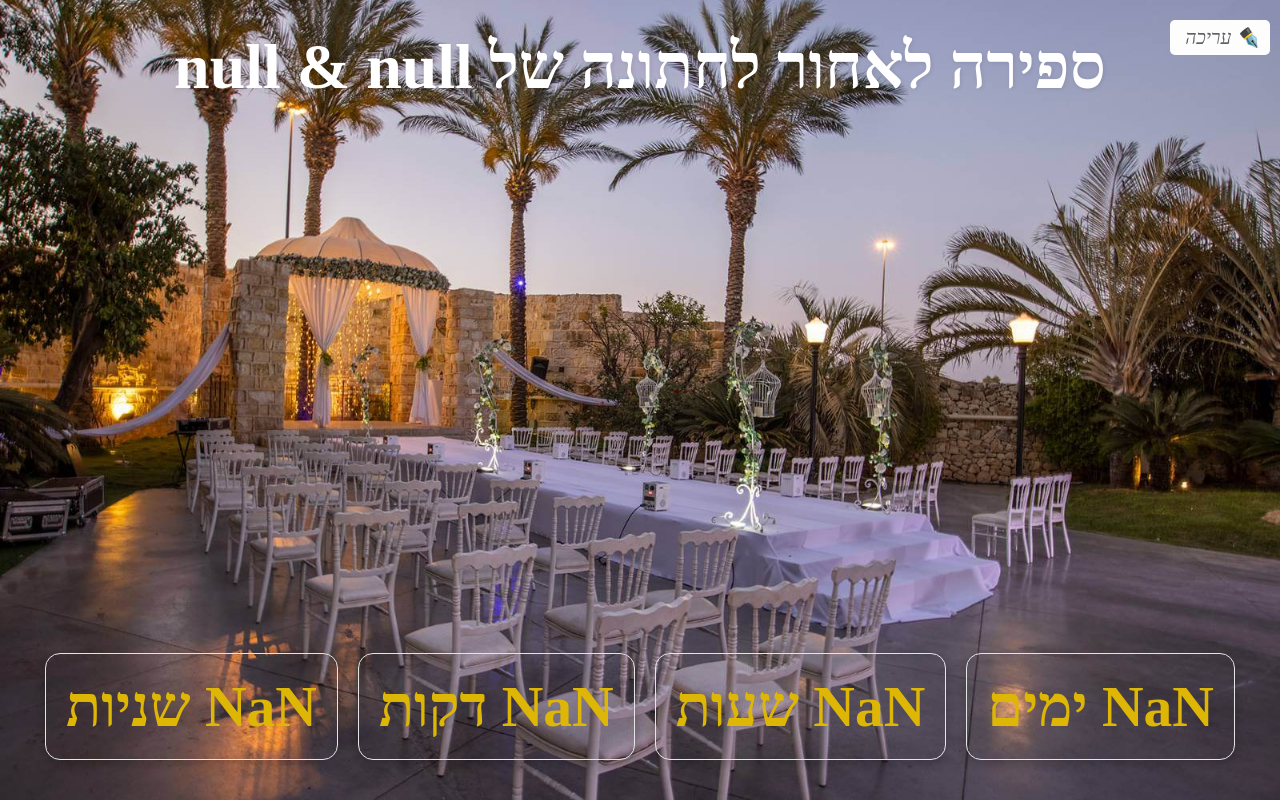
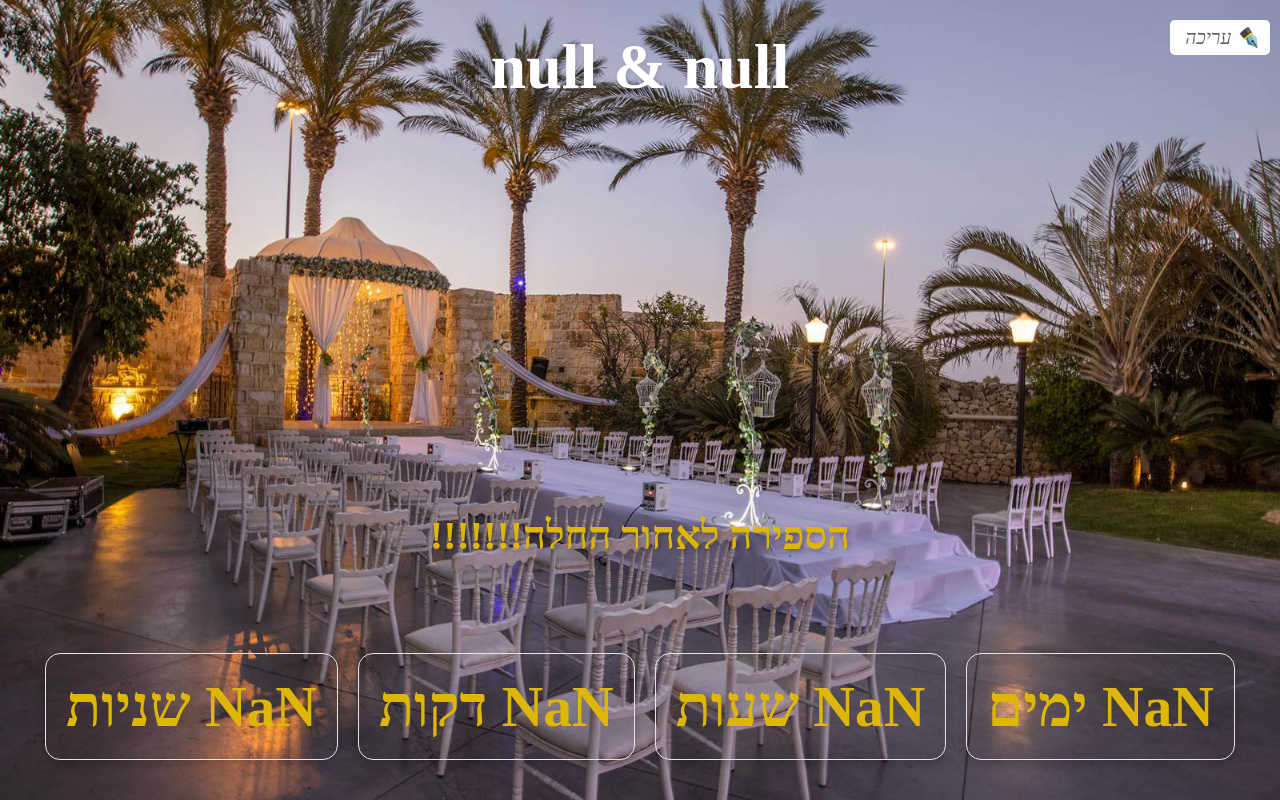
Before and after one commit to RuthSchiff/Countdown, a plain HTML site: page index.html in a window 1280 px wide. Both pictures are taken after a click on the button "התחל ספירה". Drawn offline with Linux system fonts and the light colour scheme.

Commit message:
fix titles

```diff
--- a/index.html
+++ b/index.html
@@ -20,6 +20,20 @@
             display: flex;
             flex-direction: column;
             justify-content: space-between;
+        }
+
+        #titleStarted {
+            font-size: 2.5em;
+            /* גודל הטקסט */
+            /* color: #ddb606; צבע הטקסט */
+            text-shadow: 2px 2px 5px rgba(0, 0, 0, 0.3);
+            /* צל לטקסט */
+            margin-bottom: -22%;
+            /* ריווח מתחת לכותרת */
+            font-weight: bold;
+            /* טקסט מודגש */
+            font-family: 'Fb Bokertov';
+            /* גופן */
         }
 
         h1 {
@@ -49,10 +63,12 @@
             border-radius: 6px;
             border: none;
         }
-        #bgInput{
+
+        #bgInput {
             background-color: #fff;
             color: #ddb606;
         }
+
         input[type="date"],
         input[type="color"] {
             background-color: #fff;
@@ -92,7 +108,7 @@
         .time-card {
             color: inherit;
             border: solid 0.0005px #e5e5e5;
-            background: linear-gradient( #bab2b2,#fffafa,);
+            background: linear-gradient(#bab2b2, #fffafa, );
             /* color: white; */
             padding: 20px;
             border-radius: 15px;
@@ -126,6 +142,8 @@
         #editBtn i {
             margin-left: 5px;
         }
+
+
 
         .complete {
             background-color: #ddb606;
@@ -187,8 +205,11 @@
 
     </div>
 
+
     <div id="titleNames"></div>
+    <h2 id="titleStarted">הספירה לאחור החלה!!!!!!!</h2>
     <div id="countdown"></div>
+
 
     <script>
         const panel = document.getElementById("panel");
@@ -259,7 +280,7 @@
             if (savedBride) document.getElementById("brideName").value = savedBride;
 
             if (savedGroom && savedBride) {
-                titleNames.innerText = `ספירה לאחור לחתונה של ${savedGroom} & ${savedBride}`;
+                titleNames.innerText = `${savedGroom} & ${savedBride}`;
             }
         };
 
@@ -271,7 +292,8 @@
             if (Savedgroom) localStorage.setItem("groomName", Savedgroom);
             if (Savedbride) localStorage.setItem("brideName", Savedbride);
 
-            titleNames.innerText = `ספירה לאחור לחתונה של ${localStorage.getItem("groomName")} & ${localStorage.getItem("brideName")}`;
+
+            titleNames.innerText = `${localStorage.getItem("groomName")} & ${localStorage.getItem("brideName")}`;
 
             const targetDate = new Date(inputDate + "T00:00:00");
 
@@ -293,7 +315,10 @@
                 const m = Math.floor((diff / (1000 * 60)) % 60);
                 const s = Math.floor((diff / 1000) % 60);
 
-                countdownEl.innerHTML = `
+
+                countdownEl.innerHTML =
+                    //   <h1>הספירה לאחור החלה</h1>
+                    `
             <div class="time-card">${d} ימים</div>
             <div class="time-card">${h} שעות</div>
             <div class="time-card">${m} דקות</div>
@@ -312,6 +337,7 @@
             const color = e.target.value;
             countdownEl.style.color = color;
             titleNames.style.color = color;
+            titleStarted.style.color = color;
             document.querySelectorAll(".time-card").forEach((card) => {
                 card.style.color = color;
             });
```
